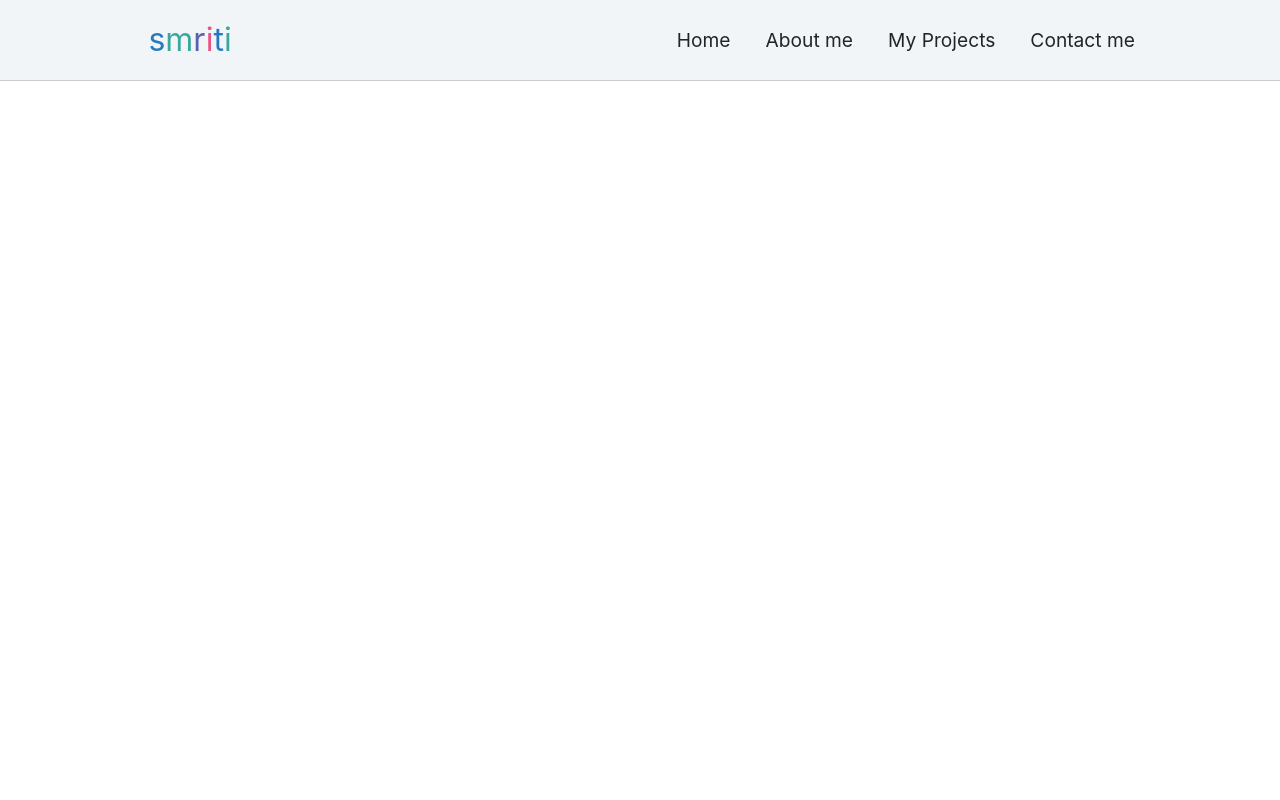
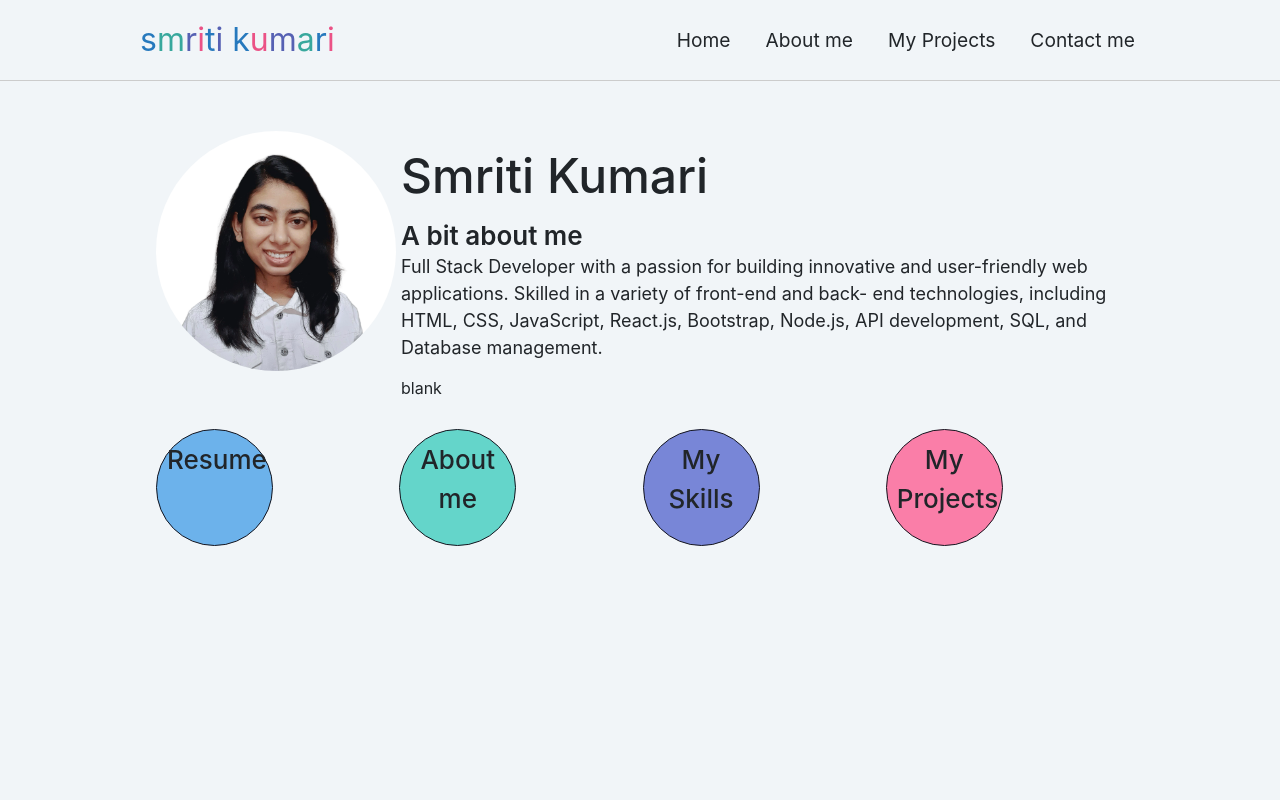
Before and after one commit to smriti-sk/portfolio-v1, a React (Create React App) app: page / in a window 1280 px wide. Shown: the top 800 px of the page. Built offline with nearby package versions, Linux system fonts and the light colour scheme.

Commit message:
home-page version1

```diff
--- /dev/null
+++ b/src/Components/Header.css
@@ -0,0 +1,109 @@
+section {
+padding: 50px 1rem;
+}
+section.main-content {
+padding-top: 110px;
+background: var(--background-main);
+min-height: 200vh;
+}
+
+.item1 { grid-area: header; }
+.item2 { grid-area: menu; }
+.item3 { grid-area: main; }
+.item4 { grid-area: right; }
+.item5 { grid-area: blank; }
+.item6 { grid-area: footer; }
+
+.grid-container {
+  display: grid;
+  grid-template-columns: auto auto auto auto auto;
+  grid-template-rows: 5em 2em auto auto 6em;
+  grid-template-areas:
+    'menu menu  header header header'
+    'menu menu main main main'
+    'menu menu right right right'
+    'menu menu blank blank blank'
+    'footer footer footer footer footer';
+  gap: 5px;
+  /* background-color: #cde6fa; */
+  padding: 1em;
+  max-height: 80vh;
+}
+
+.grid-container > div {
+  /* background-color: rgba(255, 255, 255, 0.8); */
+  text-align: left;
+  padding: 5px 0;
+}
+
+.item1 > h2 {
+    font-size: 3em;
+    padding-bottom: 1em;
+}
+/* .item2{
+    min-width: 15em;
+    min-height: 15em;
+} */
+.item3  {
+    font-size: 26px;
+    font-weight: 600;
+}
+#profilePhoto{
+    width: 15em;
+    height: 15em;
+    border-radius: 50%;
+}
+.item4{
+    font-size: 18px;
+}
+.item5{
+    min-height: 3em;
+}
+.item6 {
+    display: grid;
+    grid-template-columns: auto auto auto auto;
+    gap: 5px;
+}
+.item6 > .cta {
+    background-color: rgb(226, 244, 192);
+    height: 4.5em;
+    width: 4.5em;
+    border-radius: 50%;
+    border: 1px solid var(--black-main);
+    vertical-align: middle;
+    text-align: center;
+    padding: 10px;
+    font-size: 26px;
+    font-weight: 500;
+}
+
+.item6 :nth-child(1) {
+    background-color: var(--blue-3);
+}
+.item6 :nth-child(2) {
+    background-color: var(--teal-3);
+}
+.item6 :nth-child(3) {
+  background-color: var(--indigo-3);
+}
+.item6 :nth-child(4) {
+  background-color: var(--pink-3);
+}
+
+@media (max-width: 768px) {
+    .grid-container {
+        grid-template-columns: auto auto auto auto auto;
+        grid-template-rows: 5em auto 2em auto auto 6em;
+        grid-template-areas:
+          'header header  header header header'
+          'menu menu menu menu  menu'
+          'main main main main main'
+          'right right right right right'
+          'blank blank blank blank blank'
+          'footer footer footer footer footer';
+        gap: 5px;
+        background-color: #cde6fa;
+        padding: 1em;
+        max-height: 130vh;
+      }
+}
--- /dev/null
+++ b/src/Components/Header.js
@@ -0,0 +1,41 @@
+import React from "react";
+import "./Header.css";
+import profilePhoto from "../Images/smriti.png";
+
+const Header = () => {
+  return (
+    <>
+      <section className="main-content">
+        <div className="container">
+          <div className="header">
+            <div className="grid-container">
+              <div className="item1">
+                <h2>Smriti&nbsp;Kumari</h2>
+              </div>
+              <div className="item2">
+                <img src={profilePhoto} alt="profile photo" id="profilePhoto" />
+              </div>
+              <div className="item3">A bit about me</div>
+              <div className="item4">
+                Full Stack Developer with a passion for building innovative and
+                user-friendly web applications. Skilled in a variety of front-end
+                and back- end technologies, including HTML, CSS, JavaScript,
+                React.js, Bootstrap, Node.js, API development, SQL, and Database
+                management.
+              </div>
+              <div className="item5">blank</div>
+              <div className="item6">
+                <div className="cta cta-1">Resume</div>
+                <div className="cta cta-2">About me</div>
+                <div className="cta cta-3">My Skills</div>
+                <div className="cta cta-4">My Projects</div>
+              </div>
+            </div>
+          </div>
+        </div>
+      </section>
+    </>
+  );
+};
+
+export default Header;
--- a/src/Components/Home.js
+++ b/src/Components/Home.js
@@ -1,12 +1,13 @@
 import React from "react";
 // import "./Home.css";
 import Nav from "./Nav";
+import Header from "./Header";
 
 const Home = () => {
   return (
     <div className="">
       <Nav />
-      <button>My Skills</button>
+      <Header />
     </div>
   );
 };
--- a/src/Components/Nav.css
+++ b/src/Components/Nav.css
@@ -1,6 +1,8 @@
-@import url('https://fonts.googleapis.com/css?family=Ubuntu&display=swap');
+/* @import url('https://fonts.googleapis.com/css?family=Ubuntu&display=swap'); */
 
 :root {
+  --black-main: #14151f;
+  --background-main: #F1F5F8;
   --teal-1: #38A89D;
   --teal-2: #4DC0B5;
   --teal-3: #64D5CA;
@@ -24,11 +26,11 @@
   margin: 0;
   box-sizing: border-box;
 }
-html {
+/* html {
   font-size: 100%;
   font-family: 'Ubuntu', sans-serif;
   color: #14151f;
-}
+} */
 body.mobile-open {
   overflow-y: hidden;
 }
@@ -96,7 +98,7 @@ p {
 nav {
   position: fixed;
   width: 100%;
-  background: #F1F5F8;
+  background: var(--background-main);
   padding: 1rem;
   border-bottom: solid 1px #CCC;
   z-index: 9999;
@@ -110,24 +112,24 @@ nav .logo {
   font-size: 2em;
   text-transform: lowercase;
 }
-nav .logo span:nth-child(1) {
+nav .logo span:nth-child(n+0) {
     color: var(--blue-1);
 }
-nav .logo span:nth-child(2) {
+nav .logo span:nth-child(2n+0) {
     color: var(--teal-1);
 }
-nav .logo span:nth-child(3) {
+nav .logo span:nth-child(3n+0) {
   color: var(--indigo-1);
 }
-nav .logo span:nth-child(4) {
+nav .logo span:nth-child(4n+0) {
   color: var(--pink-1);
 }
-nav .logo span:nth-child(5) {
-    color: var(--blue-1);
-  }
-  nav .logo span:nth-child(6) {
-    color: var(--teal-1);
-  }
+/* nav .logo span:nth-child(5) {
+  color: var(--blue-1);
+}
+nav .logo span:nth-child(6) {
+  color: var(--teal-1);
+} */
 nav .burger {
   position: absolute;
   right: 0;
@@ -318,15 +320,6 @@ nav .links {
   transform: translateY(0);
 }
 
-section {
-  padding: 50px 1rem;
-}
-section.main-content {
-  padding-top: 140px;
-  background: #FFF;
-  min-height: 200vh;
-}
-
 @media (max-width: 768px) {
   .mobile-nav {
     display: initial;
--- a/src/Components/Nav.js
+++ b/src/Components/Nav.js
@@ -29,6 +29,7 @@ const Nav = () => {
           <div className="container">
             <div className="logo">
               <span>S</span><span>m</span><span>r</span><span>i</span><span>t</span><span>i</span>
+              <span>&nbsp;K</span><span>u</span><span>m</span><span>a</span><span>r</span><span>i</span>
             </div>
             <div className="links">
               <div className="link teal">
@@ -82,10 +83,6 @@ const Nav = () => {
             </div>
           </div>
         </nav>
-        <section className="main-content">
-          <div className="container">
-          </div>
-        </section>
       </div>
     </>
   );
--- a/src/index.css
+++ b/src/index.css
@@ -1,3 +1,5 @@
+@import url('https://fonts.googleapis.com/css?family=Ubuntu&display=swap');
+
 body {
   margin: 0;
   font-family: -apple-system, BlinkMacSystemFont, 'Segoe UI', 'Roboto', 'Oxygen',
@@ -6,6 +8,11 @@ body {
   -webkit-font-smoothing: antialiased;
   -moz-osx-font-smoothing: grayscale;
 }
+html {
+  font-size: 100%;
+  font-family: 'Ubuntu', sans-serif;
+  color: #14151f;
+}
 
 code {
   font-family: source-code-pro, Menlo, Monaco, Consolas, 'Courier New',
```
Also changed, not shown: src/Images/smriti.png (added).
